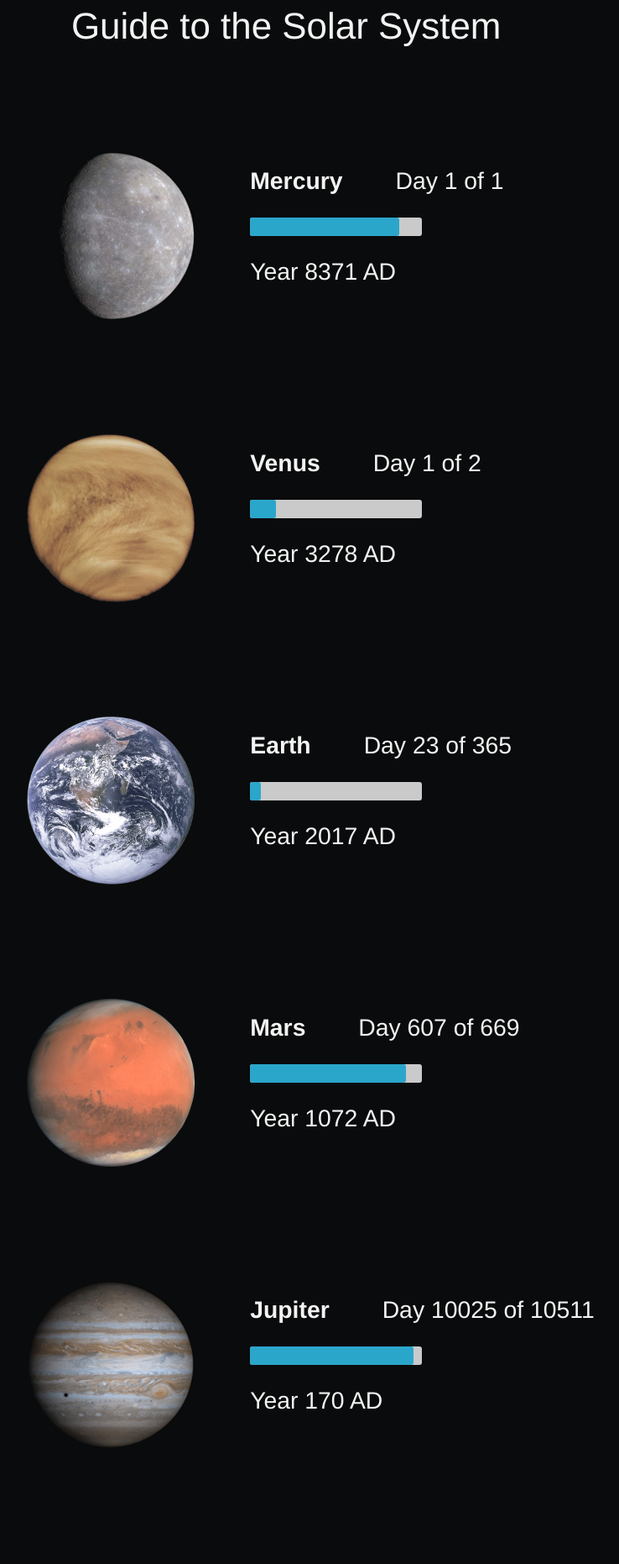
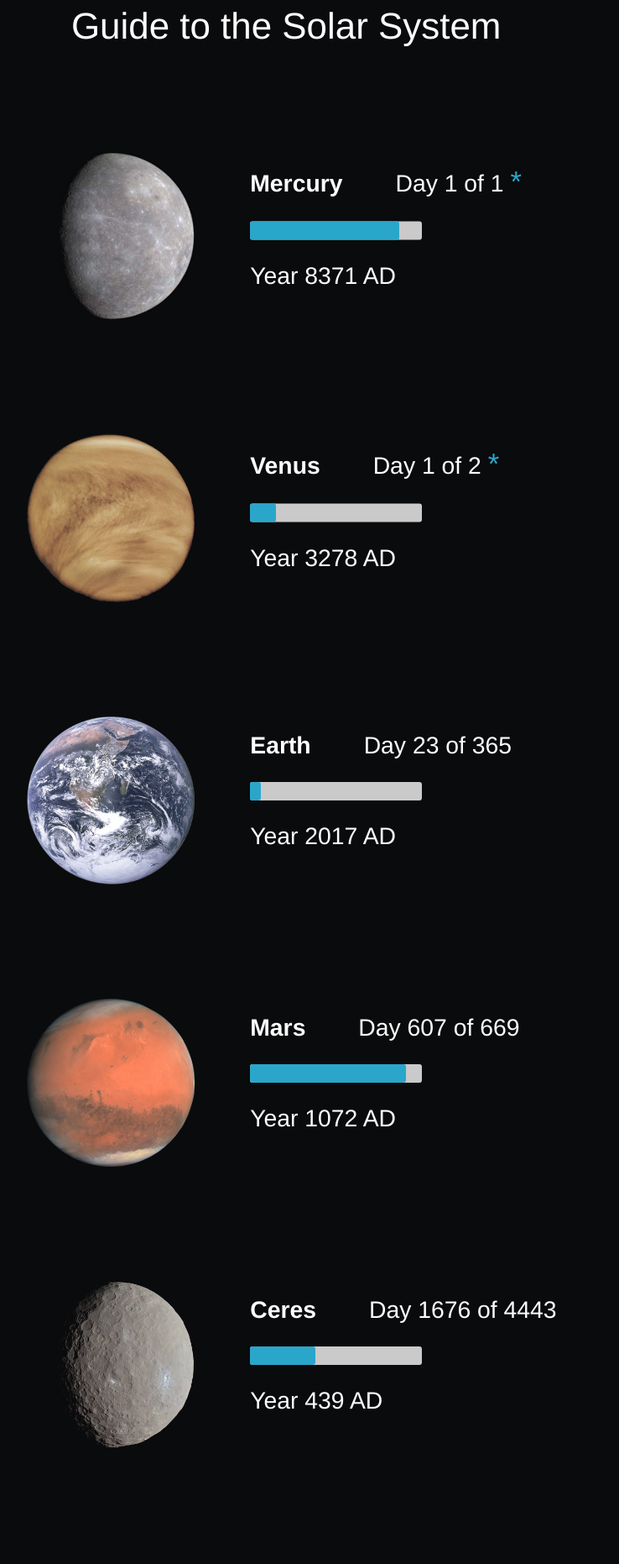
Before and after one commit to oOo0oOo/PlanetDate, a Flask app: page / in a window 1280 px wide. Shown: the top 1862 px of the page at 84% size, without its empty margins (363-1101 px from the left). Run offline with Flask 2, Linux system fonts and the light colour scheme; some web fonts are replaced.

Commit message:
Added dwarf planets Made font more white Added link to wikipedia (img click) Added unknown length of day

```diff
--- a/static/style.css
+++ b/static/style.css
@@ -3,7 +3,7 @@
 {
     height: 100% !important;
     background-color: #0A0B0C !important;
-    color: #F3F3F3;
+    color: #FDFDFE;
     font-size: 17pt;
 }
 
--- a/templates/landing.html
+++ b/templates/landing.html
@@ -1,7 +1,7 @@
 <!DOCTYPE html>
 <html lang="en">
 <head>
-    <title>Guide to the Solar System</title>
+    <title>Solar Calendar</title>
     <link href='http://fonts.googleapis.com/css?family=Monda' rel='stylesheet' type='text/css'>
 
     <!-- <link rel="stylesheet" href="{{ url_for('static', filename='foundation.min.css') }}">
@@ -22,12 +22,32 @@
         {% for name, year, day, max_day, r_year in planet_data %}
 
             <div class="row planet">
-                <div class="large-4 large-push-3 columns vcenter"><img src="static/{{name}}.png"></div>
+                <div class="large-4 large-push-3 columns vcenter">
+                    {% if name in ('Mercury', 'Venus', 'Earth', 'Mars', 'Jupiter', 'Saturn', 'Uranus', 'Neptune') %}
+                    <a href="https://en.wikipedia.org/wiki/{{name}}_(planet)">
+                    {% else %}
+                    <a href="https://en.wikipedia.org/wiki/{{name}}_(dwarf_planet)">
+                    {% endif %}
+
+                    <img src="static/{{name}}.png" alt="{{name}}" title="{{name}} on Wikipedia">
+                    </a>
+                </div>
 
                 <div class="large-6 columns vcenter">
                     <h5><b>{{ name }}</b>
                     &nbsp;&nbsp;&nbsp;&nbsp;&nbsp;&nbsp;
-                    Day {{ day }} of {{ max_day }}</h5>
+
+                    {% if day > 0 %}
+                    Day {{ day }} of {{ max_day }}
+                    {% else %}
+                    Day unkown
+                    {% endif %}
+
+                    {% if name in ('Mercury', 'Venus') %}
+                    <a href="https://en.wikipedia.org/wiki/Tidal_locking">*</a>
+                    {% endif %}
+
+                    </h5>
                     <!-- <p>
                         <div class="small-6 small-push-2 columns">
                             <h5>Year {{ year }} AD</h5>
--- a/utils.py
+++ b/utils.py
@@ -1,17 +1,23 @@
 import time
 
-PLANETS = ('Mercury', 'Venus', 'Earth', 'Mars', 'Jupiter', 'Saturn', 'Uranus', 'Neptune', 'Pluto')
+PLANETS = ('Mercury', 'Venus', 'Earth', 'Mars', 'Ceres', 'Jupiter', 'Saturn', 'Uranus', 'Neptune',
+    'Pluto', 'Haumea', 'Makemake', 'Eris', 'Sedna')
 
 # Mean solar day
 LEN_DAY = (175.9421,
     116.7490,
     1.002737909350795,
     1.0274907,
+    0.3781, # Ceres: wiki
     0.41225, # Jupiter, Inferred rot. period  =  9.894 h
     0.442083333, # Saturn: 10.61 h
     0.714166667, # Uranus: 17.14 h
     0.695833333, # Neptune: 16.7 h
-    6.387230 # Pluto: wiki
+    6.387230, # Pluto: wiki
+    0.167, # Haumea: wiki
+    0, # Makemake: Unknown
+    0, # Eris: Unknown
+    0.42 # Sedna: wiki
     ) # [d = 24h]
 
 # Sidereal orbital period
@@ -19,11 +25,16 @@
     224.70079922,
     365.256363004,
     686.98,
+    1679.78475, # Ceres
     4332.820,
     10755.698,
     30687.153,
     60190.029,
-    91162.49913 # Pluto: 249.58932 yr * 365.25 days in julian year ?
+    91162.49913, # Pluto: 249.58932 yr * 365.25 days in julian year ?
+    104242.35, # Haumea
+    113190.975, # Makemake
+    203444.25, # Eris
+    4404571.665 # Sedna
     ) # [d]
 
 d_t = 62135780134 # Seconds until 1.1.1970
@@ -33,8 +44,14 @@
 # SECONDS_EPOCH = 62138156134
 
 # Calculate the max number of days during a year
-max_days = [ORBITAL_PERIOD[i]/LEN_DAY[i] for i in range(len(LEN_DAY))]
+max_days = []
+for i in range(len(LEN_DAY)):
+    if LEN_DAY[i]:
+        max_days.append(ORBITAL_PERIOD[i]/LEN_DAY[i])
+    else:
+        max_days.append(0)
 MAX_DAYS = [int(m)+1 for m in max_days]
+
 
 def seconds_since_1aD():
     '''
@@ -62,13 +79,16 @@
         year = int(year_float)
         remainder = year_float - year
 
-        # Day from rotational period (len day)
-        earth_days = remainder * period
-        day = int(earth_days/LEN_DAY[i])
-
         # Start counting at 1
         years.append(year + 1)
-        days.append(day + 1)
+
+        # Day from rotational period (len day)
+        if LEN_DAY[i]:
+            earth_days = remainder * period
+            day = int(earth_days/LEN_DAY[i])
+            days.append(day + 1) # Start counting at 1
+        else:
+            days.append(0)
 
         # Remainder is a percentage
         remainders.append(int(round(100*remainder)))
```
Also changed, not shown: templates/about.html (+12 -8 lines), static/Ceres.png (added), static/Eris.png (added), static/Haumea.png (added), static/Makemake.png (added), static/Sedna.png (added).
